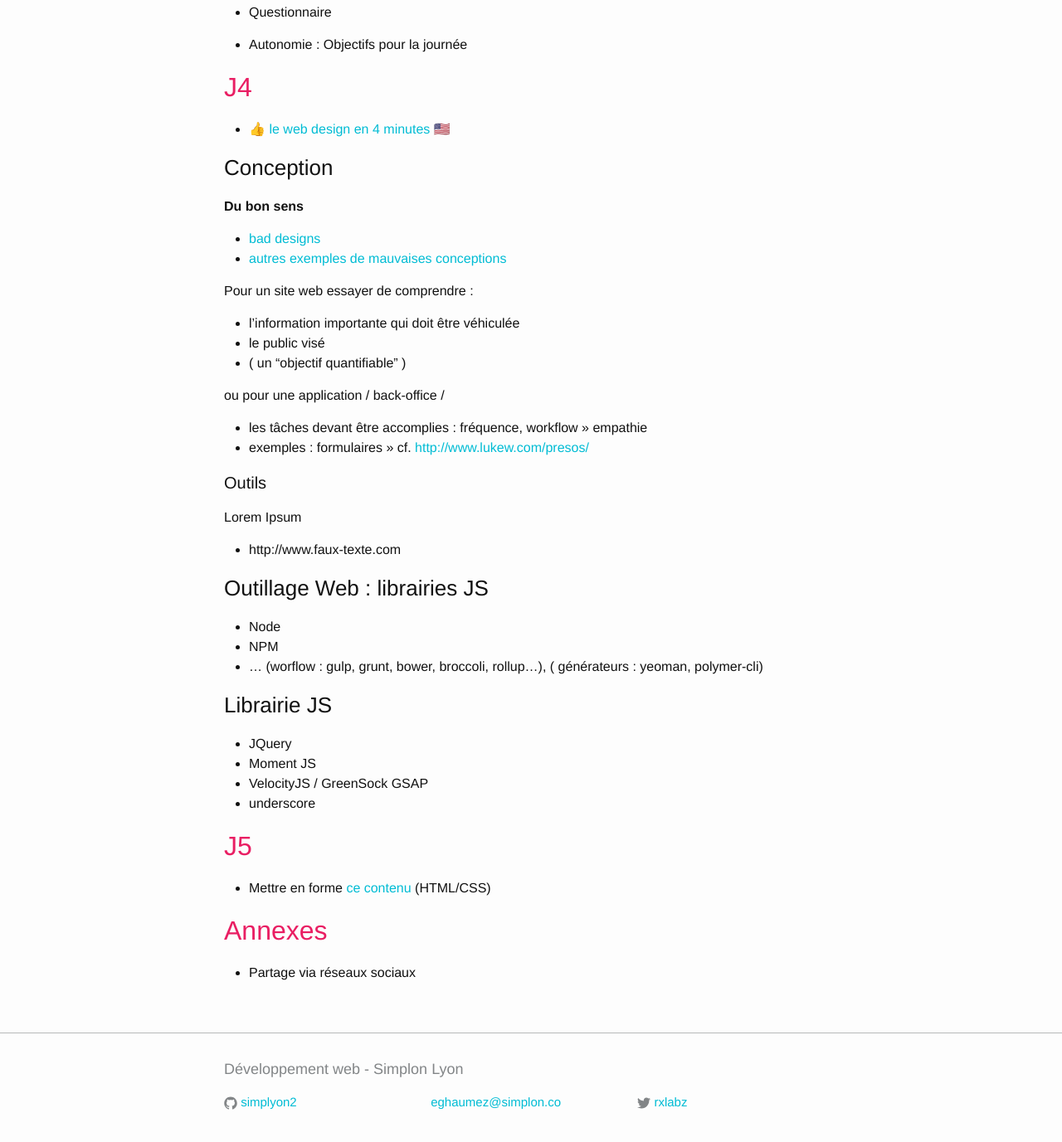
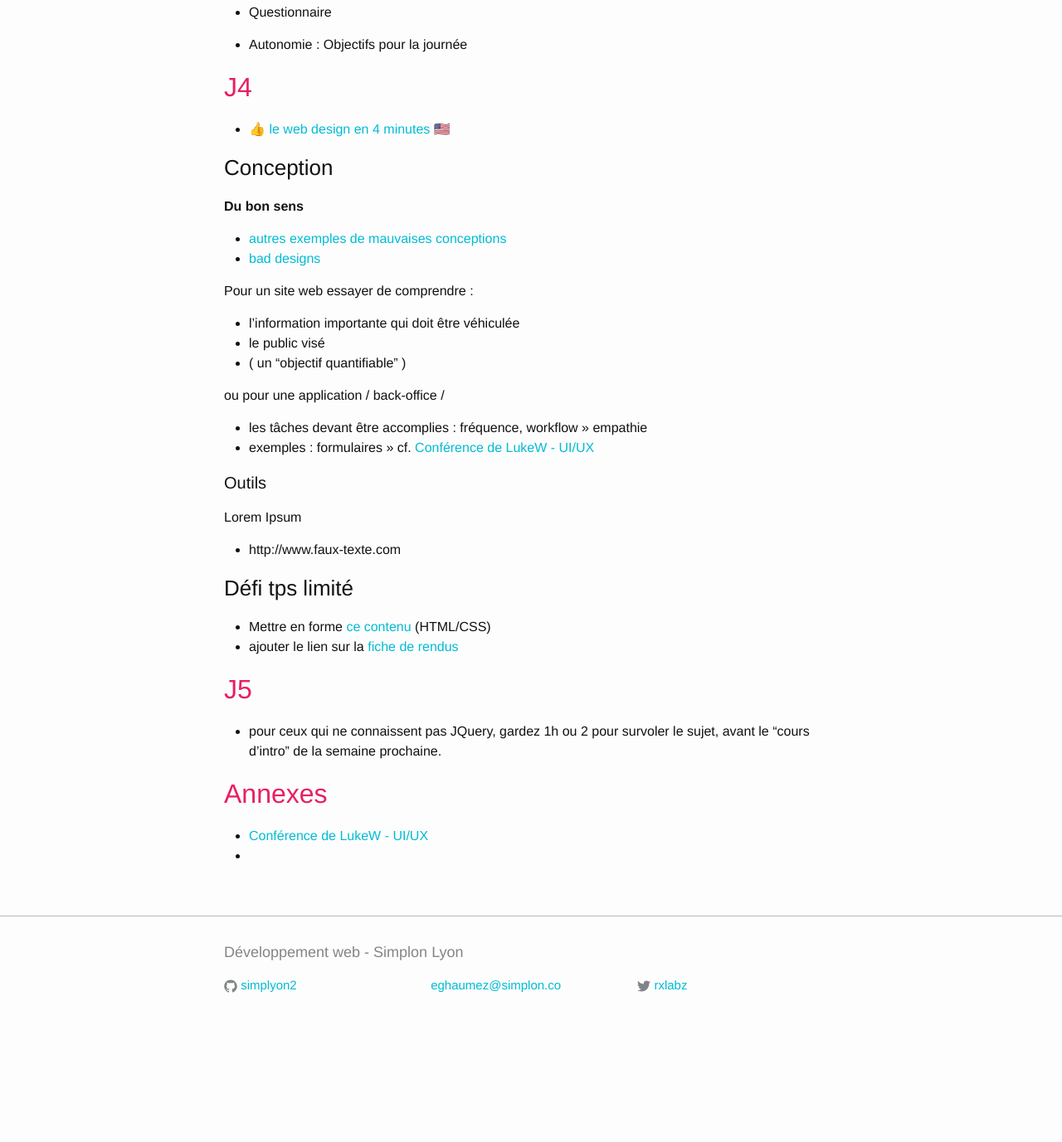
Before and after one commit to cappert/support, a Jekyll site: the page built from _posts/2016-09-05-semaine10.md, in a window 1280 px wide and 1400 px high, scrolled down 3809 px. Shown: the top 1377 px of the window at 83% size. Built offline with Jekyll 4.4.1, drawn with Linux system fonts in a browser that asks for light colours; emoji names are drawn with the system emoji font; after the commit the page ends 5068 px from its top, so only the background shows below that.

Commit message:
S10 J4 ...

```diff
--- a/_posts/2016-09-05-semaine10.md
+++ b/_posts/2016-09-05-semaine10.md
@@ -181,8 +181,8 @@ Projet plus "ambitieux" : au delà des feuilles de styles = création d'une libr
 
 **Du bon sens**
 
+- [autres exemples de mauvaises conceptions](http://www.pleated-jeans.com/2014/11/10/24-examples-of-extremely-crappy-design/)
 - [bad designs](http://www.baddesigns.com/examples.html)
-- [autres exemples de mauvaises conceptions](http://www.pleated-jeans.com/2014/11/10/24-examples-of-extremely-crappy-design/)
 
 Pour un site web essayer de comprendre :
 
@@ -193,31 +193,24 @@ Pour un site web essayer de comprendre :
 ou pour une application / back-office /
 
   - les tâches devant être accomplies : fréquence, workflow » empathie
-  - exemples : formulaires » cf. [http://www.lukew.com/presos/](http://www.lukew.com/presos/)
+  - exemples : formulaires » cf. [Conférence de LukeW - UI/UX](http://www.lukew.com/presos/)
 
 #### Outils
 
 Lorem Ipsum
 - http://www.faux-texte.com
 
-### Outillage Web : librairies JS
+### Défi tps limité
 
-- Node
-- NPM
-- ... (worflow : gulp, grunt, bower, broccoli, rollup...), ( générateurs : yeoman, polymer-cli)
-
-### Librairie JS
-
-- JQuery
-- Moment JS
-- VelocityJS / GreenSock GSAP
-- underscore
+- Mettre en forme [ce contenu](https://gist.github.com/rxlabz/995e4843b54933fd203e1b1fdba40b73) (HTML/CSS)
+- ajouter le lien sur la [fiche de rendus](https://docs.google.com/spreadsheets/d/1YHbAiwlaQeCCtKHWmZs7Hkf9-jM5oHP__4iQGXxB5aY/edit?usp=sharing)
 
 ## J5
 
-- Mettre en forme [ce contenu](https://gist.github.com/rxlabz/995e4843b54933fd203e1b1fdba40b73) (HTML/CSS)
+- pour ceux qui ne connaissent pas JQuery, gardez 1h ou 2 pour survoler le sujet, avant le "cours d'intro" de la semaine prochaine.
 
 
 ## Annexes
 
-- Partage via réseaux sociaux
+- [Conférence de LukeW - UI/UX](http://www.lukew.com/presos/)
+-
```
